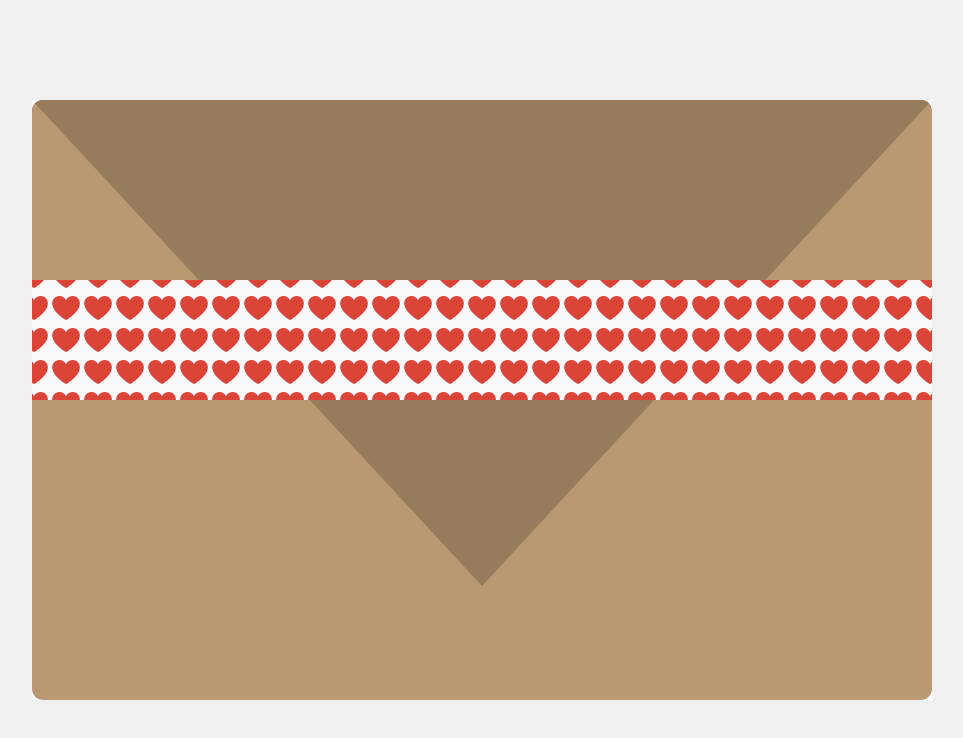
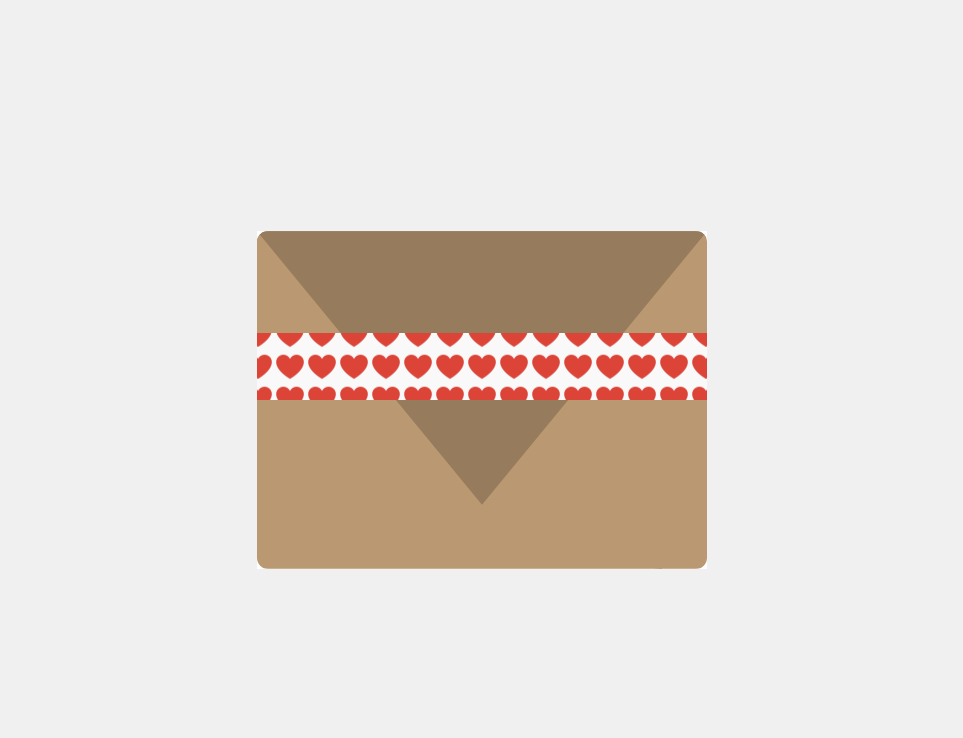
Before and after one commit to avneeshan/love_letter, a plain HTML site: page index.html in a window 1280 px wide. Shown: the whole page, without its empty margins (158-1121 px from the left). Drawn offline with nearby package versions, Linux system fonts and the light colour scheme.

Commit message:
Update style.css

```diff
--- a/style.css
+++ b/style.css
@@ -21,12 +21,12 @@ body {
 
 /* Envelope container */
 .envelop {
-  width: 75vw;  /* 75% of the viewport width */
-  height: 75vh;  /* 75% of the viewport height */
+  width: 50vw;  /* 50% of the viewport width */
+  height: 50vh;  /* 50% of the viewport height */
   position: relative;
   background-color: #fff;
-  max-width: 900px; /* Limit max width to fit within 1080p */
-  max-height: 675px; /* Maintain aspect ratio for max height */
+  max-width: 450px; /* Limit max width for larger screens */
+  max-height: 337.5px; /* Maintain aspect ratio for max height */
   overflow: hidden; /* Hide any overflowing content */
 }
 
@@ -98,7 +98,7 @@ body {
 
 .note {
   width: 95%;
-  height: 25%; /* Adjusted to fit all notes within 75% of height */
+  height: 25%; /* Adjusted to fit all notes within 50% of the height */
   background-color: #f9f9f9;
   position: absolute;
   transition: height 0.5s, opacity 0.25s;
@@ -150,8 +150,8 @@ body {
 /* Responsive media queries */
 @media (max-width: 600px) {
   .envelop {
-    width: 90vw;  /* On smaller screens, take 90% of the viewport width */
-    height: 90vh;  /* 90% of the viewport height */
+    width: 80vw;  /* On smaller screens, take 80% of the viewport width */
+    height: 80vh;  /* 80% of the viewport height */
   }
 
   .note__text p {
@@ -161,8 +161,8 @@ body {
 
 @media (min-width: 1024px) {
   .envelop {
-    max-width: 900px;  /* On larger screens, limit max size */
-    max-height: 675px;
+    max-width: 450px;  /* On larger screens, limit max size */
+    max-height: 337.5px;
   }
 
   .note__text p {
```
